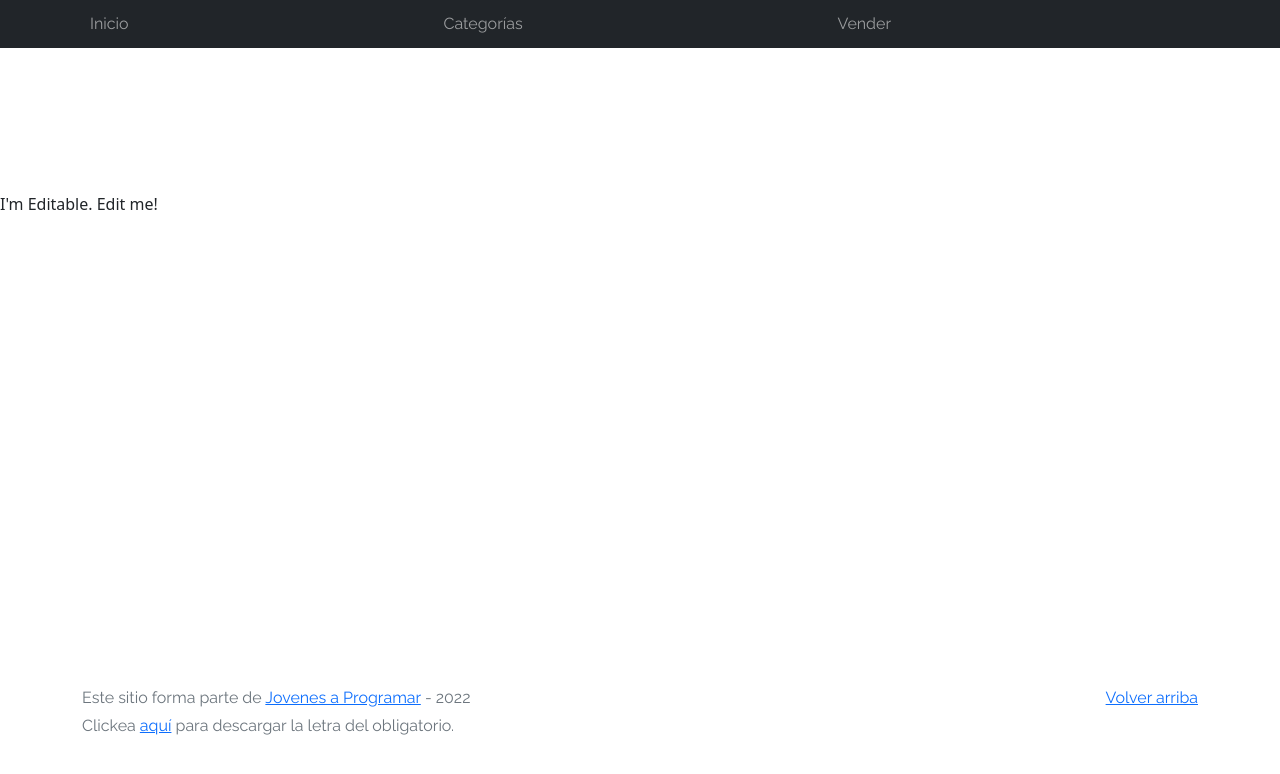
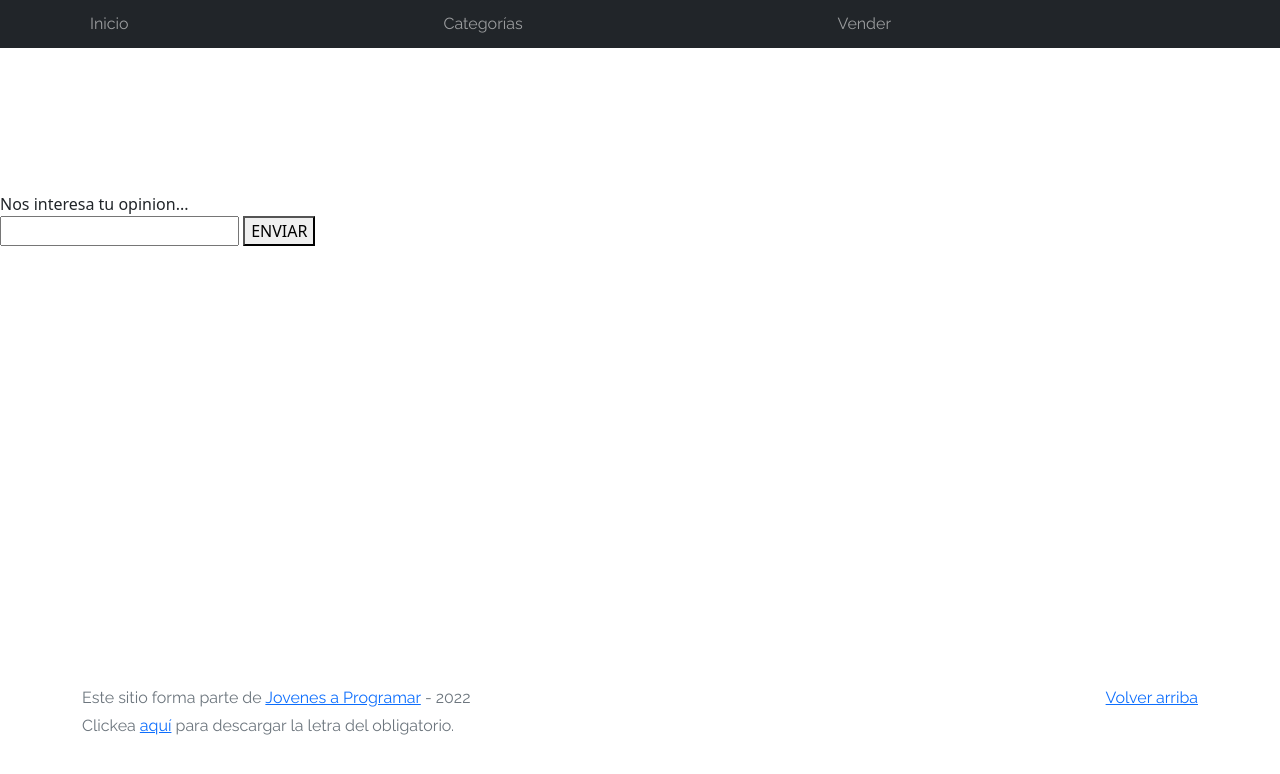
Before and after one commit to ju4n022/ju4n022.github.io, a plain HTML site: page product-info.html in a window 1280 px wide. Drawn offline with Linux system fonts and the light colour scheme; no server answers.

Commit message:
AGREGO CASILLA P/COMMENTS

```diff
--- a/product-info.html
+++ b/product-info.html
@@ -51,7 +51,9 @@
     <br>
     <div class="container" id="comments">
     </div>
-    <div contenteditable="true">I'm Editable. Edit me!</div>
+    <div weidth="250px" contenteditable="true">Nos interesa tu opinion...</div>
+    <input class="number">
+    <button class="submit">ENVIAR</button>
   </main>
   <footer class="text-muted">
     <div class="container">
```
